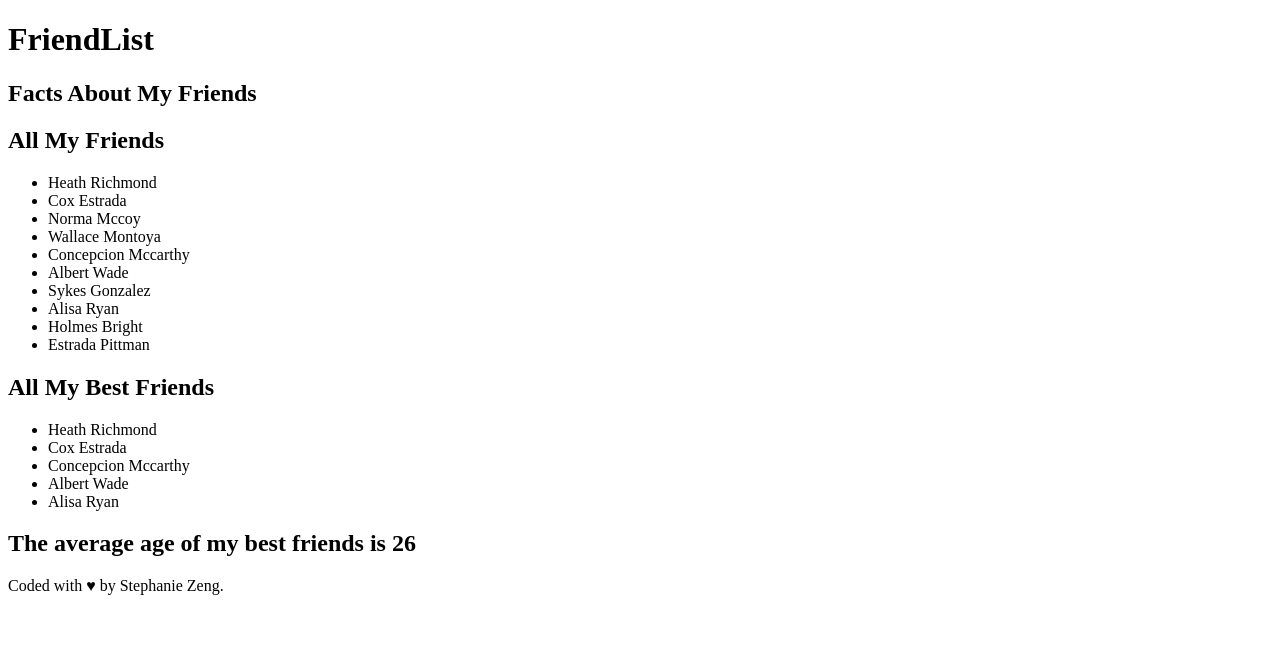
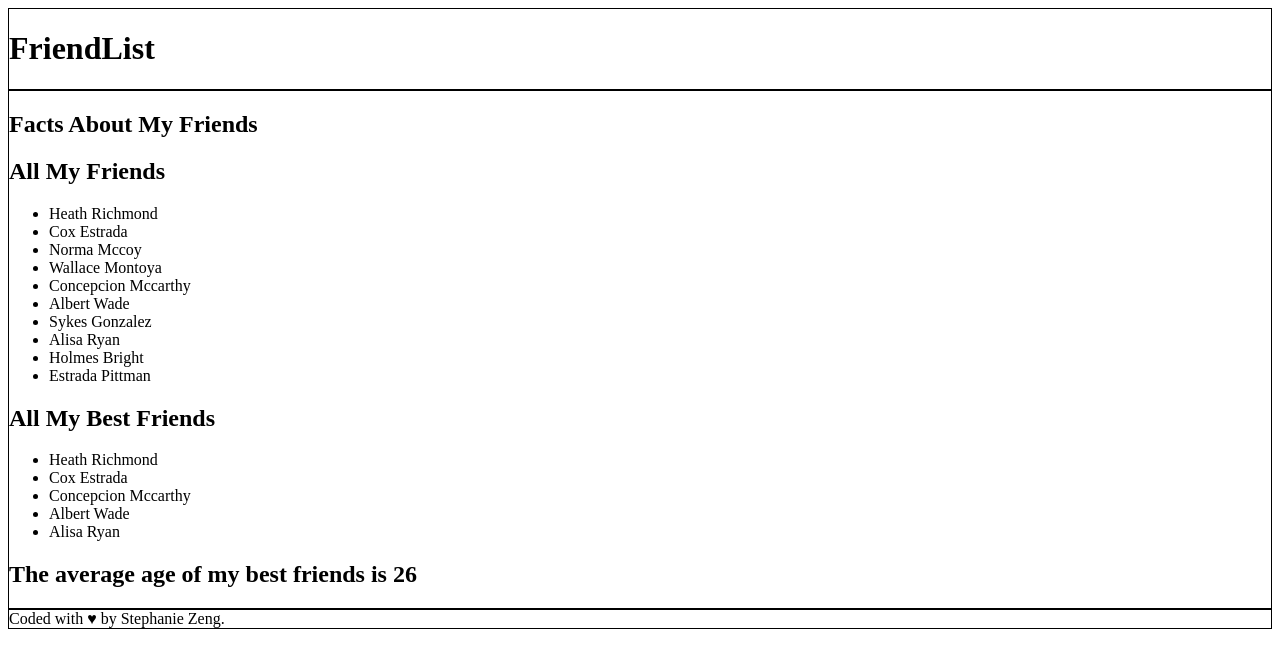
Before and after one commit to stephanie56/cohort3-react-1, a React (Create React App) app in the folder friendlist/: page / in a window 1280 px wide. Shown: the top 668 px of the page. Built offline with nearby package versions, Linux system fonts and the light colour scheme; the HTML template or start-up script is replaced by a standard one.

Commit message:
Add basic styles - Install Sass - Create basic layout using css-grid

```diff
--- a/friendlist/src/App.js
+++ b/friendlist/src/App.js
@@ -5,6 +5,8 @@ import { FriendList } from './components/FriendList';
 import { Footer } from './components/Footer';
 
 import { friendData } from './data/friends';
+
+import './stylesheets/App.css';
 
 class App extends Component {
   render() {
--- a/friendlist/src/components/Footer.js
+++ b/friendlist/src/components/Footer.js
@@ -1,5 +1,5 @@
 import React from 'react';
 
 export const Footer = () => {
-  return <footer>Coded with &hearts; by Stephanie Zeng. </footer>;
+  return <footer className="Footer">Coded with &hearts; by Stephanie Zeng. </footer>;
 }
--- a/friendlist/src/components/FriendList.js
+++ b/friendlist/src/components/FriendList.js
@@ -17,7 +17,7 @@ export class FriendList extends Component {
     const bestFriends = allFriends.filter(friend => friend.isBestFriend);
 
     return (
-      <div className="friend-list">
+      <div className="FriendList">
         <h2>Facts About My Friends</h2>
         <div>
           <h2>All My Friends</h2>
--- a/friendlist/src/components/Header.js
+++ b/friendlist/src/components/Header.js
@@ -2,7 +2,7 @@ import React from 'react';
 
 export const Header = () => {
   return (
-    <header>
+    <header className="Header">
       <h1>FriendList</h1>
     </header>
   );
--- /dev/null
+++ b/friendlist/src/stylesheets/App.scss
@@ -0,0 +1,22 @@
+.App {
+  display: grid;
+  grid-template-areas:
+  "header header header"
+  "content content content"
+  "footer  footer  footer";
+}
+
+.Header {
+  grid-area: header;
+  border: 1px solid black;
+}
+
+.FriendList {
+  grid-area: content;
+  border: 1px solid black;
+}
+
+.Footer {
+  grid-area: footer;
+  border: 1px solid black;
+}
```
Also changed, not shown: friendlist/package.json (+8 -2 lines), 2 other files (tests, documents, lock files or other folders).
